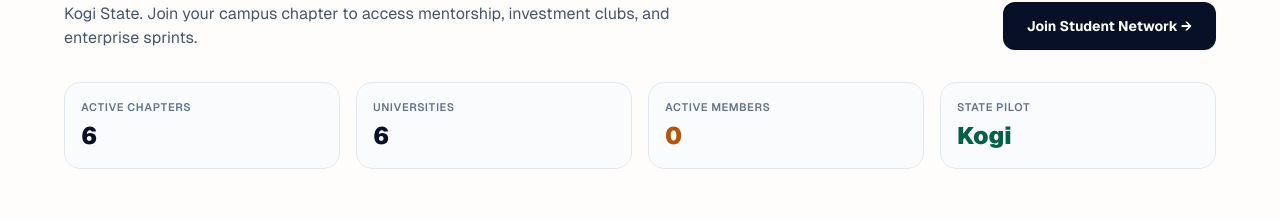
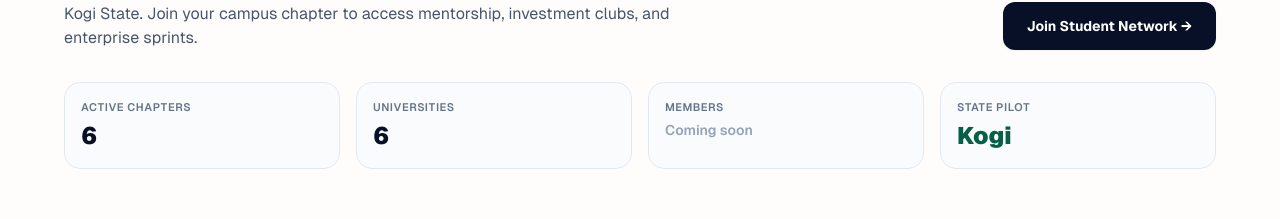
Before and after one commit to Emzy123/public-website, a Next.js app: page /chapters in a window 1280 px wide. Shown: the part 248-467 px from the top of the page. Built offline with nearby package versions, Linux system fonts and the light colour scheme; no server answers; the database is empty.

Commit message:
feat(chapters): feature-flag member counts to prevent displaying unverified 0s (1.3)

```diff
--- a/src/app/chapters/page.tsx
+++ b/src/app/chapters/page.tsx
@@ -5,6 +5,7 @@ import {
   FALLBACK_KOGI_CHAPTERS,
 } from '@/lib/chapters/chapters';
 import { ChaptersDirectoryClient } from '@/components/chapters/ChaptersDirectoryClient';
+import { FEATURE_FLAGS } from '@/lib/site-config';
 
 export const metadata: Metadata = {
   title: 'Campus Chapters Directory — Student Investment Network',
@@ -21,7 +22,7 @@ export default async function ChaptersDirectoryPage() {
       getChaptersDirectoryStats(),
     ]);
 
-    return <ChaptersDirectoryClient initialChapters={chaptersList} stats={stats} />;
+    return <ChaptersDirectoryClient initialChapters={chaptersList} stats={stats} showMemberCounts={FEATURE_FLAGS.showMemberCounts} />;
   } catch (error) {
     console.warn('[Chapters Directory Page] Rendering fallback chapters list:', error);
     return (
@@ -33,6 +34,7 @@ export default async function ChaptersDirectoryPage() {
           totalMembers: 0,
           state: 'Kogi',
         }}
+        showMemberCounts={FEATURE_FLAGS.showMemberCounts}
       />
     );
   }
--- a/src/components/chapters/ChaptersDirectoryClient.tsx
+++ b/src/components/chapters/ChaptersDirectoryClient.tsx
@@ -7,6 +7,7 @@ import type { ChapterListItem } from '@/lib/chapters/chapters';
 export function ChaptersDirectoryClient({
   initialChapters,
   stats,
+  showMemberCounts = false,
 }: {
   initialChapters: ChapterListItem[];
   stats: {
@@ -15,6 +16,7 @@ export function ChaptersDirectoryClient({
     totalMembers: number;
     state: string;
   };
+  showMemberCounts?: boolean;
 }) {
   const [search, setSearch] = useState('');
 
@@ -75,12 +77,21 @@ export function ChaptersDirectoryClient({
               <p className="mt-1 text-2xl font-black text-[#071026]">{stats.universityCount}</p>
             </div>
 
+            {showMemberCounts ? (
               <div className="rounded-2xl border border-slate-200 bg-slate-50/70 p-4">
                 <p className="text-[11px] font-semibold uppercase tracking-wider text-slate-500">
                   Active Members
                 </p>
                 <p className="mt-1 text-2xl font-black text-amber-700">{stats.totalMembers}</p>
               </div>
+            ) : (
+              <div className="rounded-2xl border border-slate-200 bg-slate-50/70 p-4">
+                <p className="text-[11px] font-semibold uppercase tracking-wider text-slate-500">
+                  Members
+                </p>
+                <p className="mt-1 text-sm font-semibold text-slate-400">Coming soon</p>
+              </div>
+            )}
 
             <div className="rounded-2xl border border-slate-200 bg-slate-50/70 p-4">
               <p className="text-[11px] font-semibold uppercase tracking-wider text-slate-500">
@@ -173,9 +184,13 @@ export function ChaptersDirectoryClient({
 
               {/* Bottom Actions */}
               <div className="mt-6 flex items-center justify-between border-t border-slate-100 pt-4">
+                {showMemberCounts ? (
                   <div className="text-xs font-semibold text-slate-600">
                     <span className="font-bold text-slate-900">{chapter.memberCount}</span> members
                   </div>
+                ) : (
+                  <div />
+                )}
 
                 <div className="flex items-center gap-2">
                   <Link
--- a/src/lib/site-config.ts
+++ b/src/lib/site-config.ts
@@ -24,6 +24,15 @@ export const FEATURE_FLAGS = {
   showNews: true,       // Active pilot updates & field notes
   showPartners: false,  // Awaiting real institutional partner roster
   showProducts: false,  // Awaiting verified goods inventory
+  /**
+   * Controls whether per-chapter member counts and the "Active Members"
+   * aggregate stat are shown on the /chapters directory.
+   * Set to false until memberCount is incremented by the application-approval
+   * workflow. Hardcoded 0 values are misleading.
+   * TODO [OWNER APPROVAL]: Verify the "280+ students across 16 universities"
+   * claim in About page copy before re-enabling.
+   */
+  showMemberCounts: false,
 } as const;
 
 export type SocialKey = 'x' | 'linkedin' | 'facebook' | 'instagram' | 'whatsapp';
```
Lines whose indentation alone changed are shown as unchanged.
